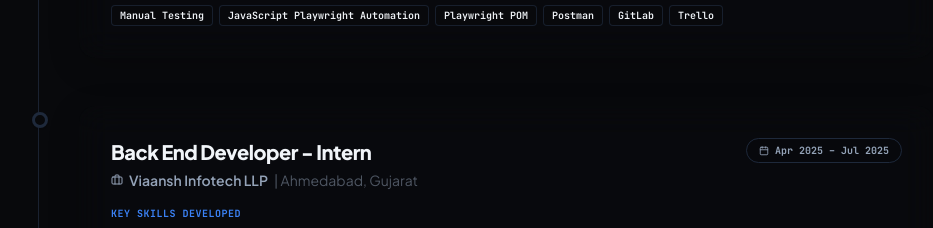
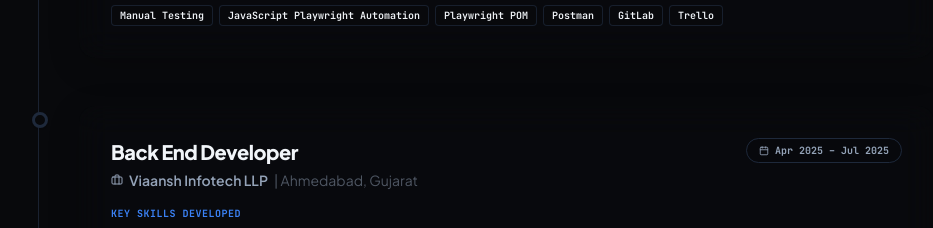
Before and after one commit to pandya-dwip/Dwip-Pandya, a React (Vite) app: page / in a window 1280 px wide. Shown: the part 2580-2808 px from the top of the page, without its empty margins (154-1087 px from the left). Built offline with nearby package versions, Linux system fonts and the light colour scheme.

Commit message:
Viaansh Experiance updation

```diff
--- a/src/components/Experience.tsx
+++ b/src/components/Experience.tsx
@@ -39,7 +39,7 @@ const experiences: ExperienceEntry[] = [
   },
   {
     company: 'Viaansh Infotech LLP',
-    role: 'Back End Developer - Intern',
+    role: 'Back End Developer',
     period: 'Apr 2025 – Jul 2025',
     location: 'Ahmedabad, Gujarat',
     skillsDeveloped: [
```
